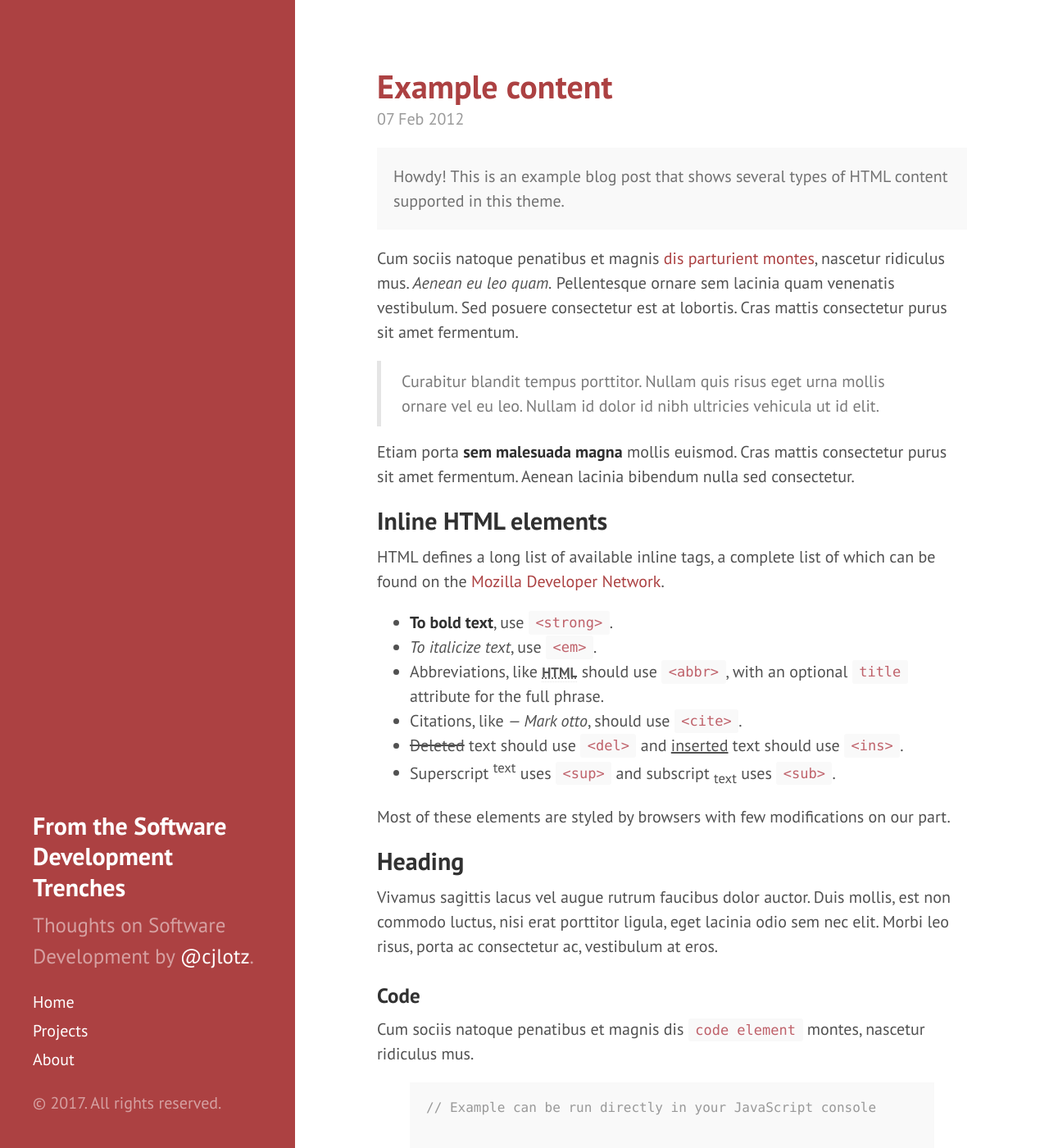
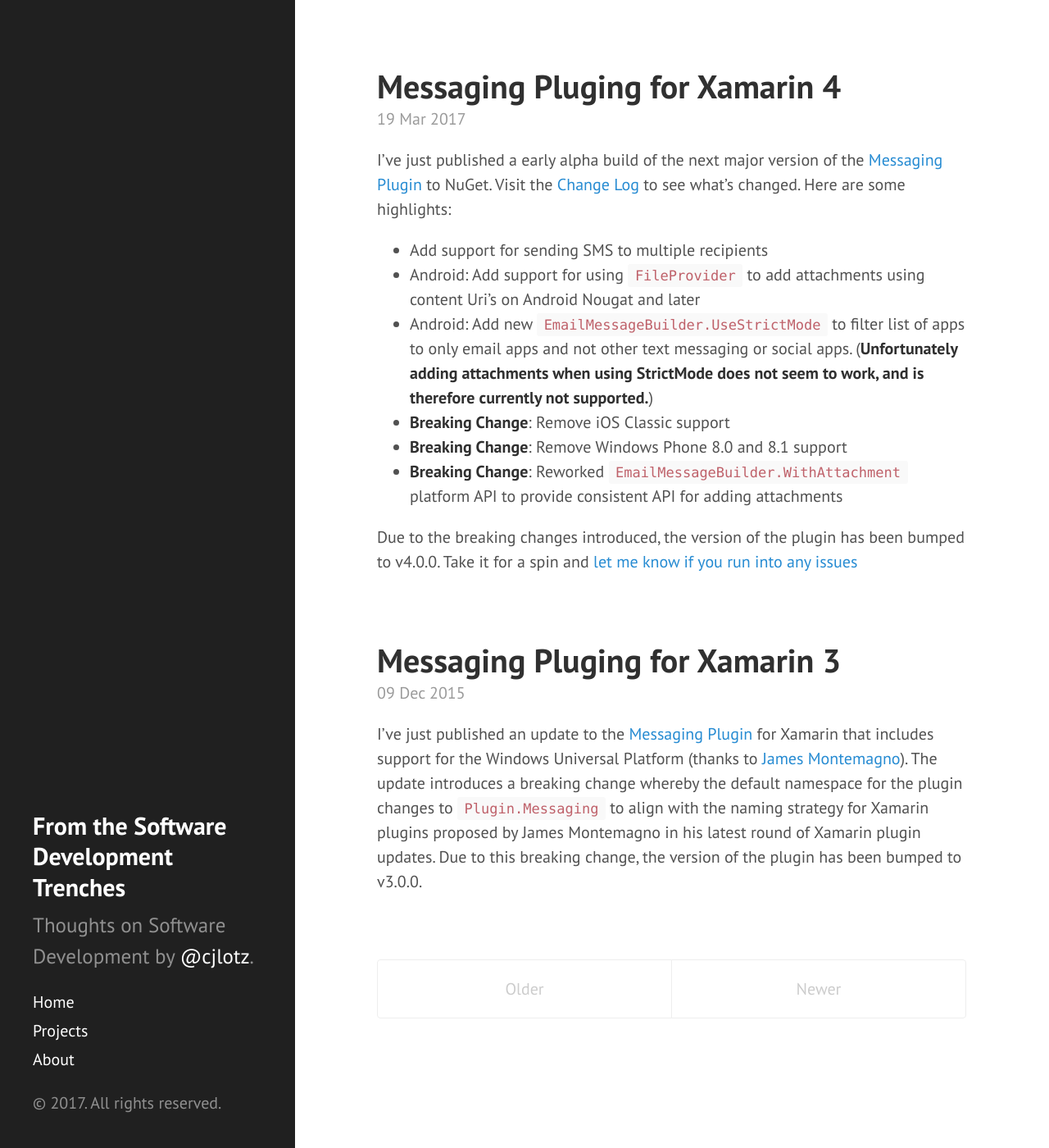
Before and after one commit to cjlotz/cjlotz.github.io, a Jekyll site: the page built from index.html, in a window 1280 px wide and 1400 px high. Shown: the whole window at 82% size. Built offline with Jekyll 4.4.1, drawn with Linux system fonts in a browser that asks for light colours; the list of posts is cut into pages by our own code; some of the changed text lies outside the part shown.

Commit message:
some styling fixes

```diff
--- a/_layouts/default.html
+++ b/_layouts/default.html
@@ -3,7 +3,7 @@
 
   {% include head.html %}
 
-  <body class="theme-base-08">
+  <body>
 
     {% include sidebar.html %}
 
--- a/_posts/2012-02-06-whats-jekyll.md
+++ /dev/null
@@ -1,13 +0,0 @@
----
-layout: post
-title: What's Jekyll?
-categories: [jekyll]
----
-
-[Jekyll](http://jekyllrb.com) is a static site generator, an open-source tool for creating simple yet powerful websites of all shapes and sizes. From [the project's readme](https://github.com/mojombo/jekyll/blob/master/README.markdown):
-
-  > Jekyll is a simple, blog aware, static site generator. It takes a template directory [...] and spits out a complete, static website suitable for serving with Apache or your favorite web server. This is also the engine behind GitHub Pages, which you can use to host your project’s page or blog right here from GitHub.
-
-It's an immensely useful tool and one we encourage you to use here with Hyde.
-
-Find out more by [visiting the project on GitHub](https://github.com/mojombo/jekyll).
--- a/_posts/2012-02-07-example-content.md
+++ /dev/null
@@ -1,146 +0,0 @@
----
-layout: post
-title: Example content
-categories: [examples]
----
-
-
-<div class="message">
-  Howdy! This is an example blog post that shows several types of HTML content supported in this theme.
-</div>
-
-Cum sociis natoque penatibus et magnis <a href="#">dis parturient montes</a>, nascetur ridiculus mus. *Aenean eu leo quam.* Pellentesque ornare sem lacinia quam venenatis vestibulum. Sed posuere consectetur est at lobortis. Cras mattis consectetur purus sit amet fermentum.
-
-> Curabitur blandit tempus porttitor. Nullam quis risus eget urna mollis ornare vel eu leo. Nullam id dolor id nibh ultricies vehicula ut id elit.
-
-Etiam porta **sem malesuada magna** mollis euismod. Cras mattis consectetur purus sit amet fermentum. Aenean lacinia bibendum nulla sed consectetur.
-
-## Inline HTML elements
-
-HTML defines a long list of available inline tags, a complete list of which can be found on the [Mozilla Developer Network](https://developer.mozilla.org/en-US/docs/Web/HTML/Element).
-
-- **To bold text**, use `<strong>`.
-- *To italicize text*, use `<em>`.
-- Abbreviations, like <abbr title="HyperText Markup Langage">HTML</abbr> should use `<abbr>`, with an optional `title` attribute for the full phrase.
-- Citations, like <cite>&mdash; Mark otto</cite>, should use `<cite>`.
-- <del>Deleted</del> text should use `<del>` and <ins>inserted</ins> text should use `<ins>`.
-- Superscript <sup>text</sup> uses `<sup>` and subscript <sub>text</sub> uses `<sub>`.
-
-Most of these elements are styled by browsers with few modifications on our part.
-
-## Heading
-
-Vivamus sagittis lacus vel augue rutrum faucibus dolor auctor. Duis mollis, est non commodo luctus, nisi erat porttitor ligula, eget lacinia odio sem nec elit. Morbi leo risus, porta ac consectetur ac, vestibulum at eros.
-
-### Code
-
-Cum sociis natoque penatibus et magnis dis `code element` montes, nascetur ridiculus mus.
-
-{% highlight c# %}
-// Example can be run directly in your JavaScript console
-
-// Create a function that takes two arguments and returns the sum of those arguments
-public class MyClass : IMyClass
-{
-    public MyClass()
-    {
-
-    }
-
-    public Func<string> Run(string args)
-    {
-      return () => args;
-    }
-}
-{% endhighlight %}
-
-Aenean lacinia bibendum nulla sed consectetur. Etiam porta sem malesuada magna mollis euismod. Fusce dapibus, tellus ac cursus commodo, tortor mauris condimentum nibh, ut fermentum massa.
-
-### Gists via GitHub Pages
-
-Vestibulum id ligula porta felis euismod semper. Nullam quis risus eget urna mollis ornare vel eu leo. Donec sed odio dui.
-
-{% gist 5555251 gist.md %}
-
-Aenean eu leo quam. Pellentesque ornare sem lacinia quam venenatis vestibulum. Nullam quis risus eget urna mollis ornare vel eu leo. Cum sociis natoque penatibus et magnis dis parturient montes, nascetur ridiculus mus. Donec sed odio dui. Vestibulum id ligula porta felis euismod semper.
-
-### Lists
-
-Cum sociis natoque penatibus et magnis dis parturient montes, nascetur ridiculus mus. Aenean lacinia bibendum nulla sed consectetur. Etiam porta sem malesuada magna mollis euismod. Fusce dapibus, tellus ac cursus commodo, tortor mauris condimentum nibh, ut fermentum massa justo sit amet risus.
-
-* Praesent commodo cursus magna, vel scelerisque nisl consectetur et.
-* Donec id elit non mi porta gravida at eget metus.
-* Nulla vitae elit libero, a pharetra augue.
-
-Donec ullamcorper nulla non metus auctor fringilla. Nulla vitae elit libero, a pharetra augue.
-
-1. Vestibulum id ligula porta felis euismod semper.
-2. Cum sociis natoque penatibus et magnis dis parturient montes, nascetur ridiculus mus.
-3. Maecenas sed diam eget risus varius blandit sit amet non magna.
-
-Cras mattis consectetur purus sit amet fermentum. Sed posuere consectetur est at lobortis.
-
-<dl>
-  <dt>HyperText Markup Language (HTML)</dt>
-  <dd>The language used to describe and define the content of a Web page</dd>
-
-  <dt>Cascading Style Sheets (CSS)</dt>
-  <dd>Used to describe the appearance of Web content</dd>
-
-  <dt>JavaScript (JS)</dt>
-  <dd>The programming language used to build advanced Web sites and applications</dd>
-</dl>
-
-Integer posuere erat a ante venenatis dapibus posuere velit aliquet. Morbi leo risus, porta ac consectetur ac, vestibulum at eros. Nullam quis risus eget urna mollis ornare vel eu leo.
-
-### Images
-
-Quisque consequat sapien eget quam rhoncus, sit amet laoreet diam tempus. Aliquam aliquam metus erat, a pulvinar turpis suscipit at.
-
-![placeholder](http://placehold.it/800x400 "Large example image")
-![placeholder](http://placehold.it/400x200 "Medium example image")
-![placeholder](http://placehold.it/200x200 "Small example image")
-
-### Tables
-
-Aenean lacinia bibendum nulla sed consectetur. Lorem ipsum dolor sit amet, consectetur adipiscing elit.
-
-<table>
-  <thead>
-    <tr>
-      <th>Name</th>
-      <th>Upvotes</th>
-      <th>Downvotes</th>
-    </tr>
-  </thead>
-  <tfoot>
-    <tr>
-      <td>Totals</td>
-      <td>21</td>
-      <td>23</td>
-    </tr>
-  </tfoot>
-  <tbody>
-    <tr>
-      <td>Alice</td>
-      <td>10</td>
-      <td>11</td>
-    </tr>
-    <tr>
-      <td>Bob</td>
-      <td>4</td>
-      <td>3</td>
-    </tr>
-    <tr>
-      <td>Charlie</td>
-      <td>7</td>
-      <td>9</td>
-    </tr>
-  </tbody>
-</table>
-
-Nullam id dolor id nibh ultricies vehicula ut id elit. Sed posuere consectetur est at lobortis. Nullam quis risus eget urna mollis ornare vel eu leo.
-
------
-
-Want to see something else added? <a href="https://github.com/poole/poole/issues/new">Open an issue.</a>
--- /dev/null
+++ b/_posts/2015-12-09-messaging-plugin-for-xamarin-3.md
@@ -0,0 +1,7 @@
+---
+layout: post
+title: Messaging Pluging for Xamarin 3
+categories: [xamarin, plugin]
+---
+
+I've just published an update to the [Messaging Plugin](https://github.com/cjlotz/Xamarin.Plugins) for Xamarin that includes support for the Windows Universal Platform (thanks to [James Montemagno](https://twitter.com/JamesMontemagno)). The update introduces a breaking change whereby the default namespace for the plugin changes to `Plugin.Messaging` to align with the naming strategy for Xamarin plugins proposed by James Montemagno in his latest round of Xamarin plugin updates. Due to this breaking change, the version of the plugin has been bumped to v3.0.0.
--- /dev/null
+++ b/_posts/2017-03-19-messaging-plugin-for-xamarin-4.md
@@ -0,0 +1,15 @@
+---
+layout: post
+title: Messaging Pluging for Xamarin 4
+categories: [xamarin, plugin]
+---
+
+I've just published a early alpha build of the next major version of the [Messaging Plugin](https://github.com/cjlotz/Xamarin.Plugins) to NuGet.  Visit the [Change Log](https://github.com/cjlotz/Xamarin.Plugins/blob/master/Messaging/ChangeLog.md) to see what's changed.  Here are some highlights:
+- Add support for sending SMS to multiple recipients
+- Android: Add support for using `FileProvider` to add attachments using content Uri's on Android Nougat and later
+- Android: Add new `EmailMessageBuilder.UseStrictMode` to filter list of apps to only email apps and not other text messaging or social apps. (**Unfortunately adding attachments when using StrictMode does not seem to work, and is therefore currently not supported.**)
+- **Breaking Change**: Remove iOS Classic support
+- **Breaking Change**: Remove Windows Phone 8.0 and 8.1 support
+- **Breaking Change**: Reworked `EmailMessageBuilder.WithAttachment` platform API to provide consistent API for adding attachments
+
+Due to the breaking changes introduced, the version of the plugin has been bumped to v4.0.0.  Take it for a spin and [let me know if you run into any issues](https://github.com/cjlotz/Xamarin.Plugins/issues)
--- a/about.md
+++ b/about.md
@@ -7,11 +7,11 @@ title: About
 
 Hi there!  My name is Carel Lotz.  I'm a Christian, husband, father-of-three and work as a Software Architect/Developer.  I love coding and using technology to produce high quality code using agile development methodologies and techniques.  I especially enjoy coding within the object-oriented paradigm and I have a keen interest in the design principles and patterns that exist for developing within the paradigm.
 
-I live in the beautiful Cape Town, South Africa.  Besides coding I enjoy endurance sports like mountain biking and love playing guitar/piano/playing in our church band.
+I live in the beautiful Cape Town, South Africa.  Besides coding I enjoy endurance sports like mountain biking and love playing guitar/piano/singing in our church band.
 
 ## Work Experience
 
-The [Projects page](/Projects) contains some examples of recent projects that I've successfully delivered/been involved in.  I specialize mostly in the Microsoft .NET technology stack, but started off doing C/C++ development and even did some Smalltalk development early on in my career.
+The [Projects page](/Projects) contains some examples of recent projects that I've successfully delivered/currently involved in.  I currently specialize mostly in the Microsoft .NET technology stack, but started off doing C/C++ development and even did some Smalltalk development early on in my career.
 
 You can view more about my work experience from my [Linkedin profile](https://www.linkedin.com/in/carellotz/).
 
```
